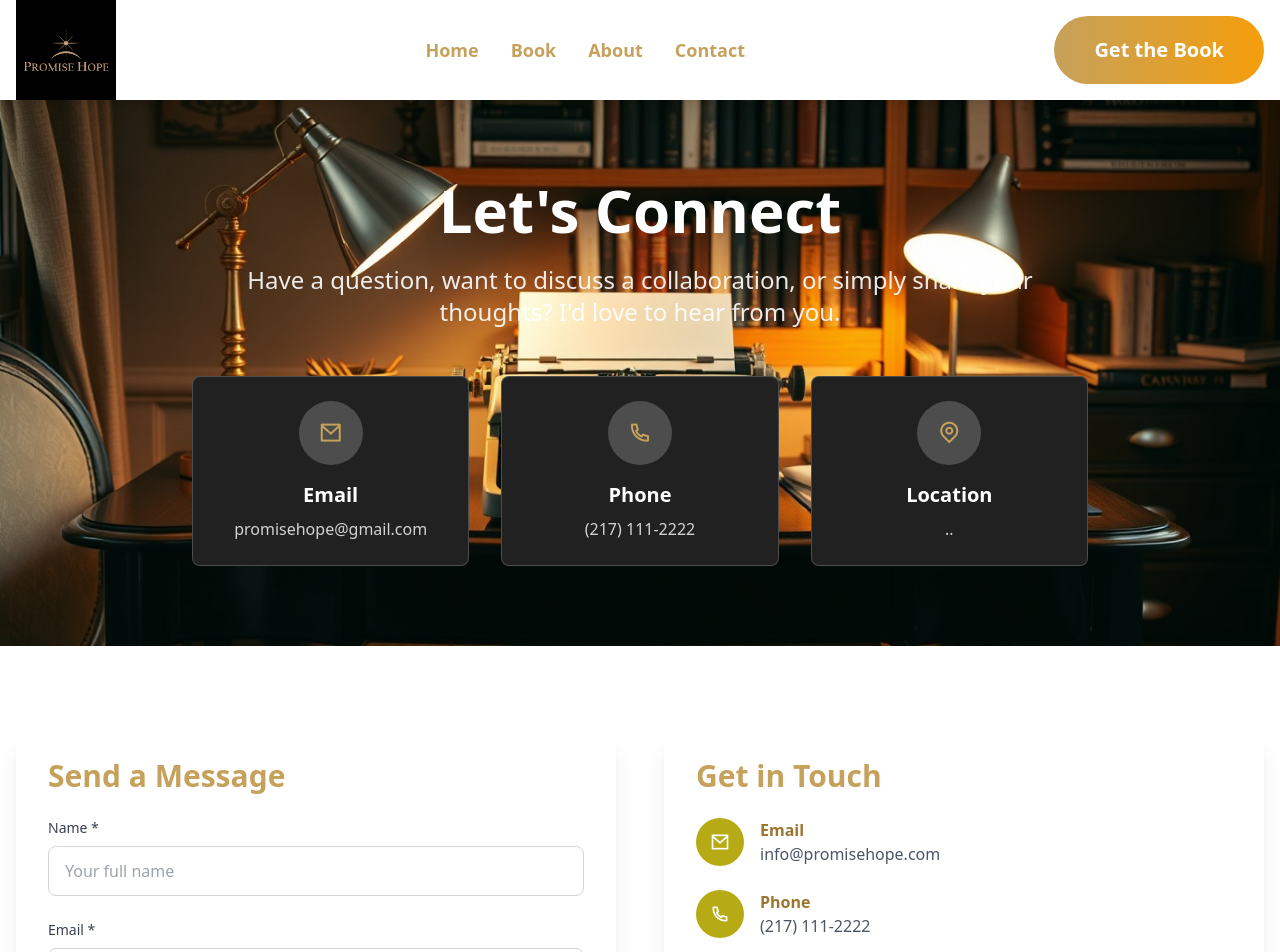
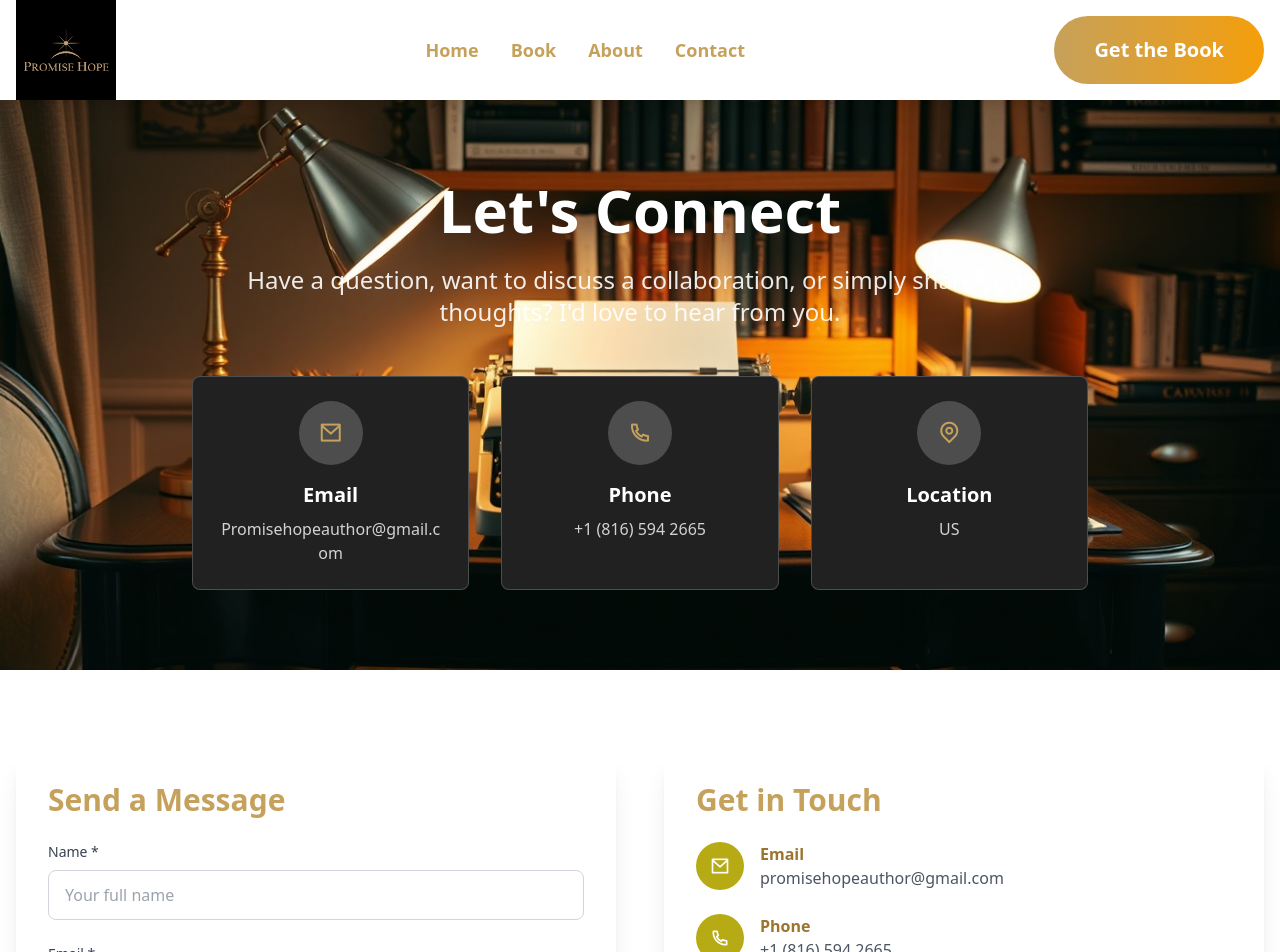
Before and after one commit to mhaawais/promise-hope, a Next.js app: page /contact in a window 1280 px wide. Shown: the top 952 px of the page. Built offline with nearby package versions, Linux system fonts and the light colour scheme.

Commit message:
add mail and number

```diff
--- a/components/contact/ContactHero.tsx
+++ b/components/contact/ContactHero.tsx
@@ -32,10 +32,10 @@ export default function ContactHero() {
               </div>
               <h3 className="text-xl font-semibold mb-2">Email</h3>
               <a
-                href="mailto:promisehope@gmail.com"
+                href="mailto:promisehopeauthor@gmail.com"
                 className="text-white/80 hover:underline break-all"
               >
-                promisehope@gmail.com
+                Promisehopeauthor@gmail.com
               </a>
             </div>
 
@@ -45,10 +45,10 @@ export default function ContactHero() {
               </div>
               <h3 className="text-xl font-semibold mb-2">Phone</h3>
               <a
-                href="tel:2171112222"
+                href="tel:+18165942665"
                 className="text-white/80 hover:underline"
               >
-                (217) 111‑2222
+                +1 (816) 594 2665
               </a>
             </div>
 
@@ -63,7 +63,7 @@ export default function ContactHero() {
                 rel="noopener noreferrer"
                 className="text-white/80 hover:underline"
               >
-                ..
+                US
               </a>
             </div>
           </div>
--- a/components/contact/ContactInfo.tsx
+++ b/components/contact/ContactInfo.tsx
@@ -15,10 +15,10 @@ export default function ContactInfo() {
             <div>
               <h3 className="font-semibold text-[#9b742d]">Email</h3>
               <a
-                href="mailto:info@promisehope.com"
+                href="mailto:promisehopeauthor@gmail.com"
                 className="text-gray-600 hover:underline break-all"
               >
-                info@promisehope.com
+                promisehopeauthor@gmail.com
               </a>
             </div>
           </div>
@@ -30,10 +30,10 @@ export default function ContactInfo() {
             <div>
               <h3 className="font-semibold text-[#9b742d]">Phone</h3>
               <a
-                href="tel:2171112222"
+                href="tel:+18165942665"
                 className="text-gray-600 hover:underline"
               >
-                (217) 111‑2222
+                +1 (816) 594 2665
               </a>
             </div>
           </div>
@@ -50,7 +50,7 @@ export default function ContactInfo() {
                 rel="noopener noreferrer"
                 className="text-gray-600 hover:underline"
               >
-                ..
+                US
               </a>
             </div>
           </div>
```
